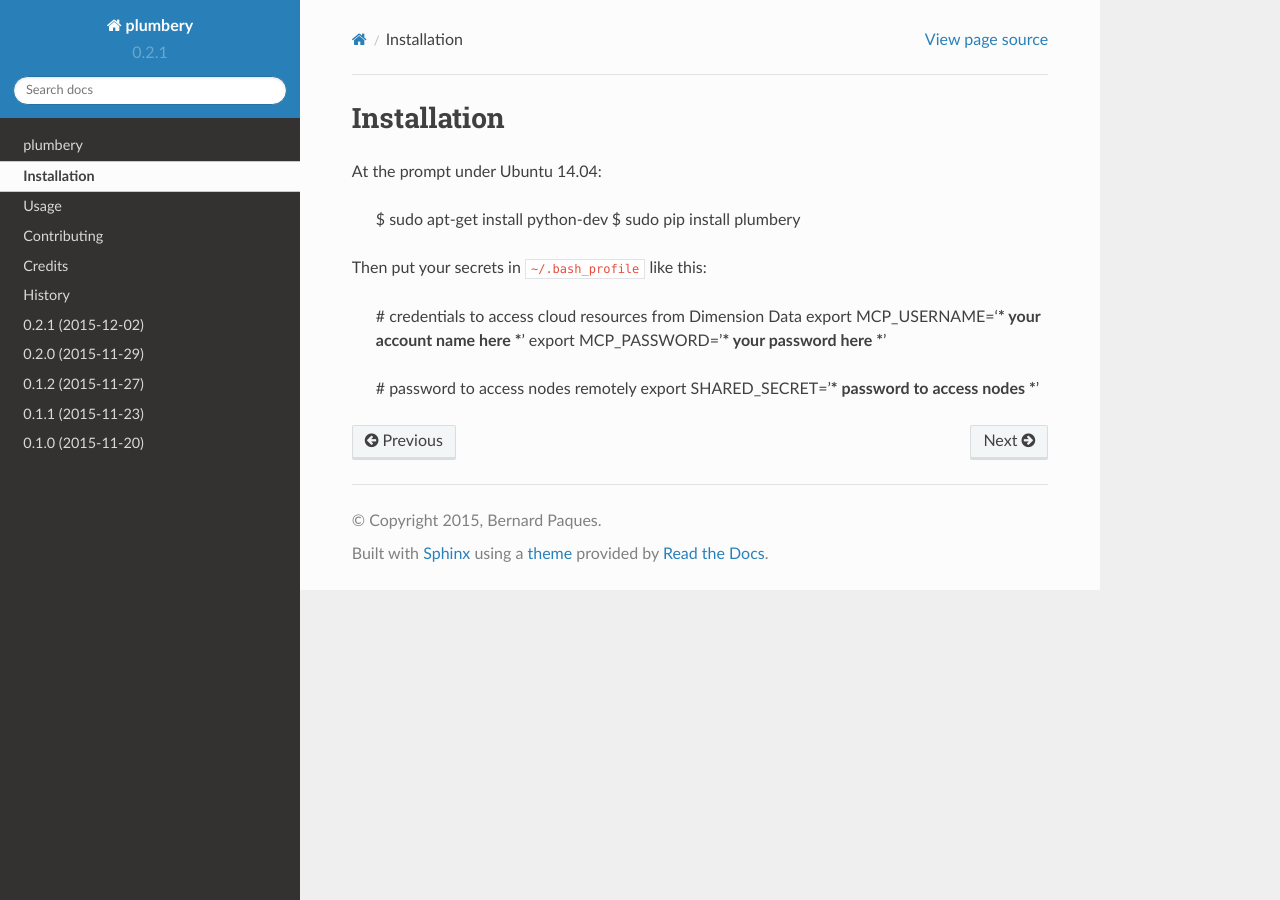
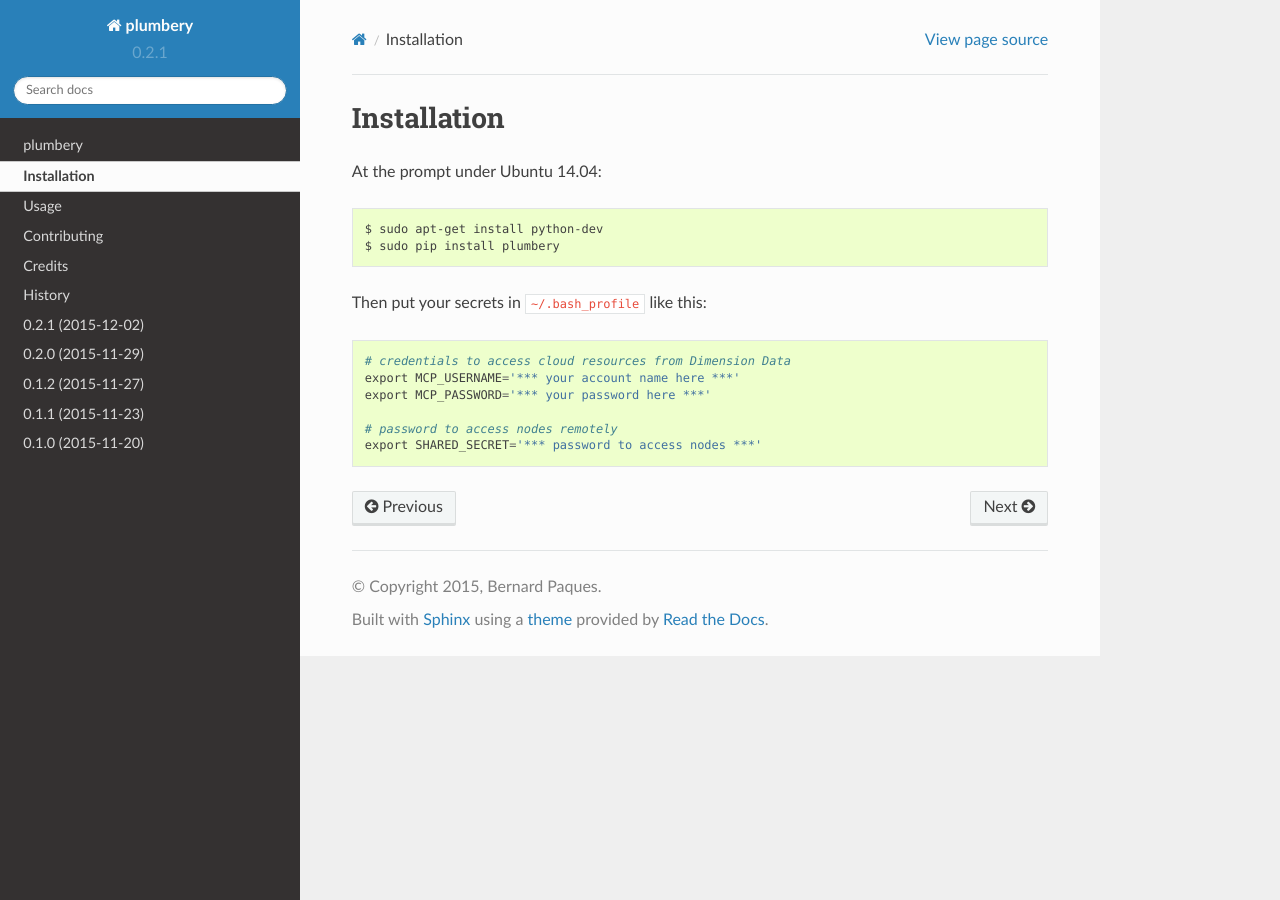
Before and after one commit to NTTLimitedRD/plumbery, a Sphinx documentation site: the page built from docs/installation.rst, in a window 1280 px wide. Built offline with Sphinx 7.4.7 and the Read the Docs theme 2.0.0, drawn with Linux system fonts in a browser that asks for light colours.

Commit message:
cosmetic changes

```diff
--- a/docs/installation.rst
+++ b/docs/installation.rst
@@ -2,17 +2,17 @@
 Installation
 ============
 
-At the prompt under Ubuntu 14.04:
+At the prompt under Ubuntu 14.04::
 
     $ sudo apt-get install python-dev
     $ sudo pip install plumbery
 
 
-Then put your secrets in  ``~/.bash_profile`` like this:
+Then put your secrets in  ``~/.bash_profile`` like this::
 
     # credentials to access cloud resources from Dimension Data
-    export MCP_USERNAME=‘*** your account name here ***'
-    export MCP_PASSWORD=’*** your password here ***'
+    export MCP_USERNAME='*** your account name here ***'
+    export MCP_PASSWORD='*** your password here ***'
 
     # password to access nodes remotely
-    export SHARED_SECRET=’*** password to access nodes ***'
+    export SHARED_SECRET='*** password to access nodes ***'
```
Also changed, not shown: docs/plumbery.rst (+8 -0 lines).
